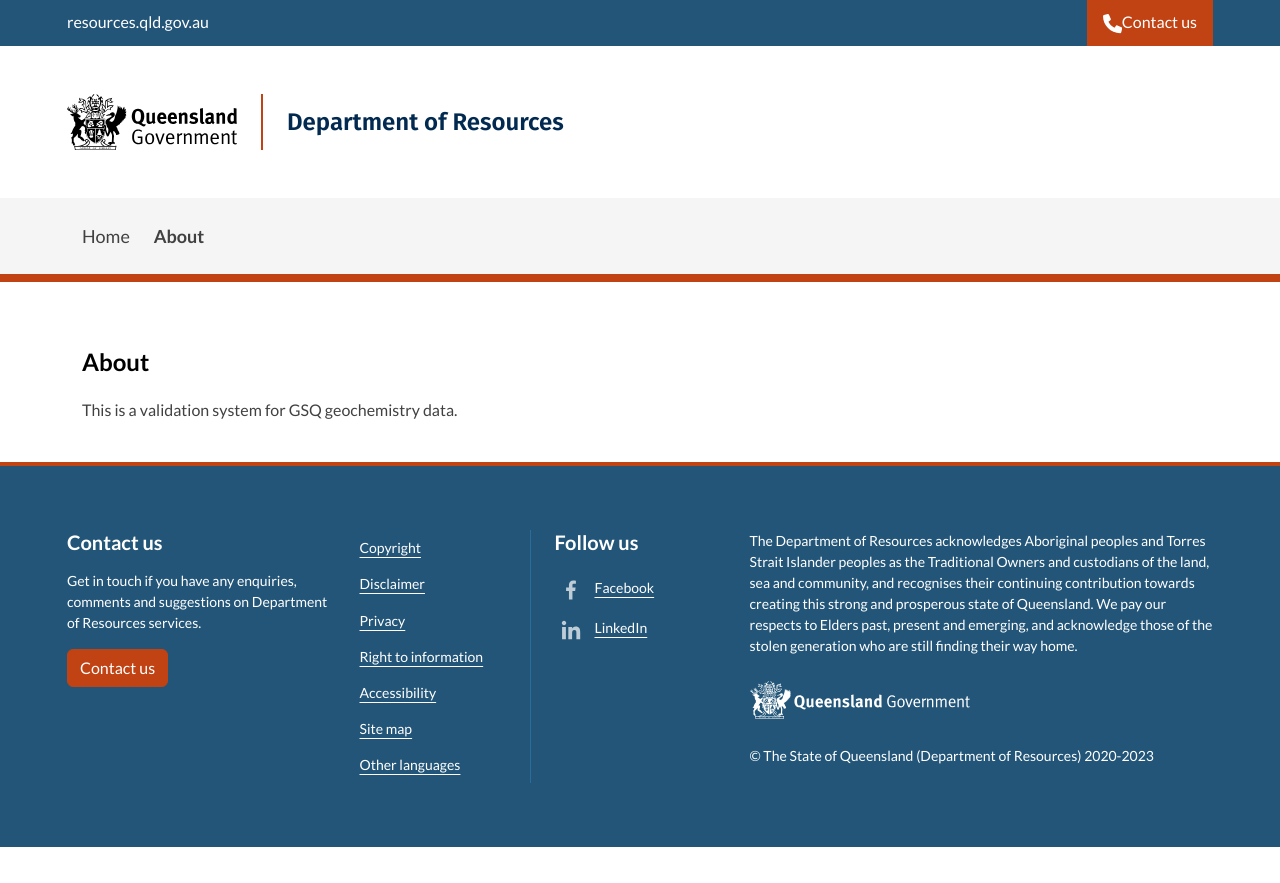
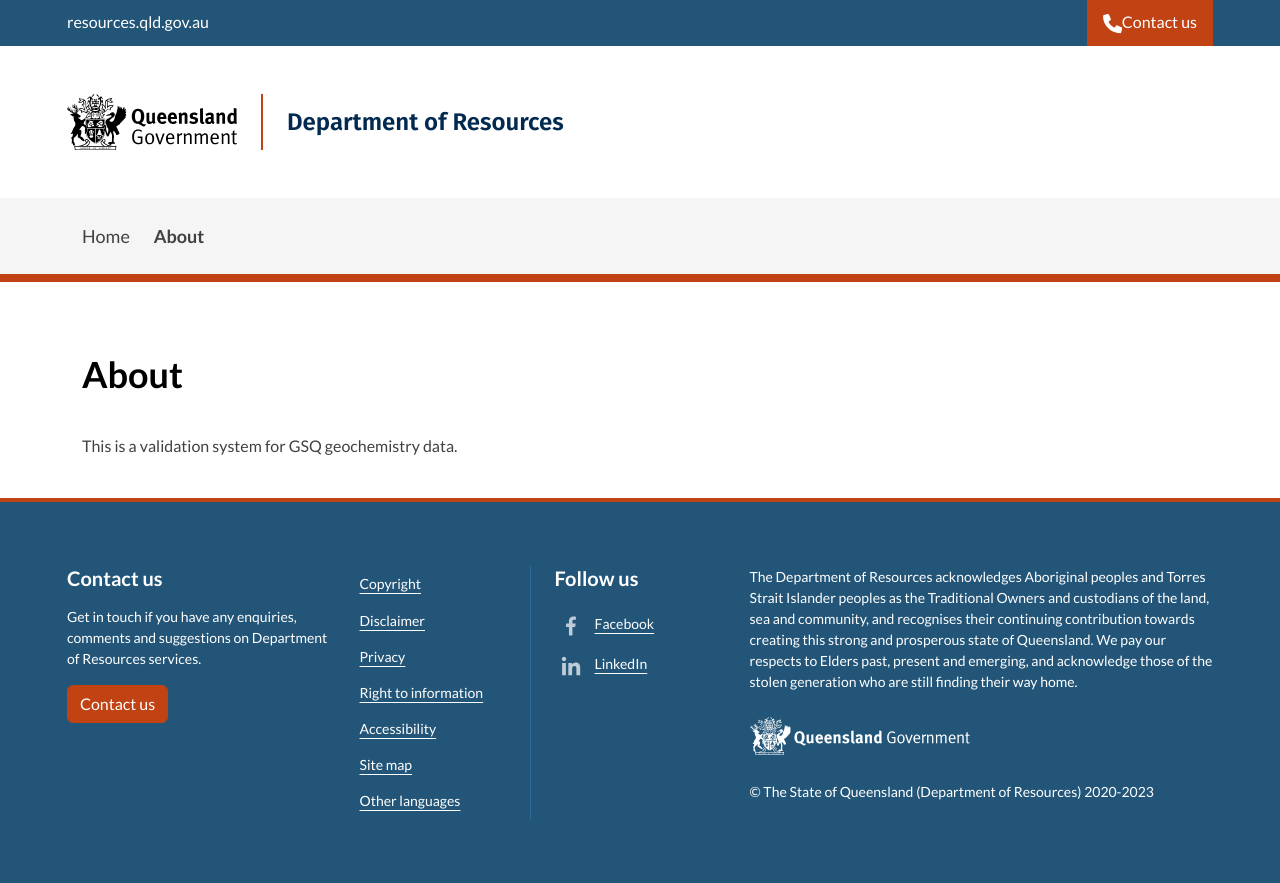
Before and after one commit to dcceew-bdr/abis-portal, a Vue app in the folder geochem-portal-ui/: page /about in a window 1280 px wide. Before the commit the page ends 847 px from the top, so only its background shows below. Built offline with nearby package versions, Linux system fonts and the light colour scheme; a web font is replaced by a local one.

Commit message:
Update about page h1 style

```diff
--- a/geochem-portal-ui/src/views/AboutView.vue
+++ b/geochem-portal-ui/src/views/AboutView.vue
@@ -1,6 +1,6 @@
 <template>
   <main>
-    <h1 class="text-2xl font-bold">About</h1>
+    <h1 class="text-4xl pb-4">About</h1>
     <p>This is a validation system for GSQ geochemistry data.</p>
   </main>
 </template>
```
